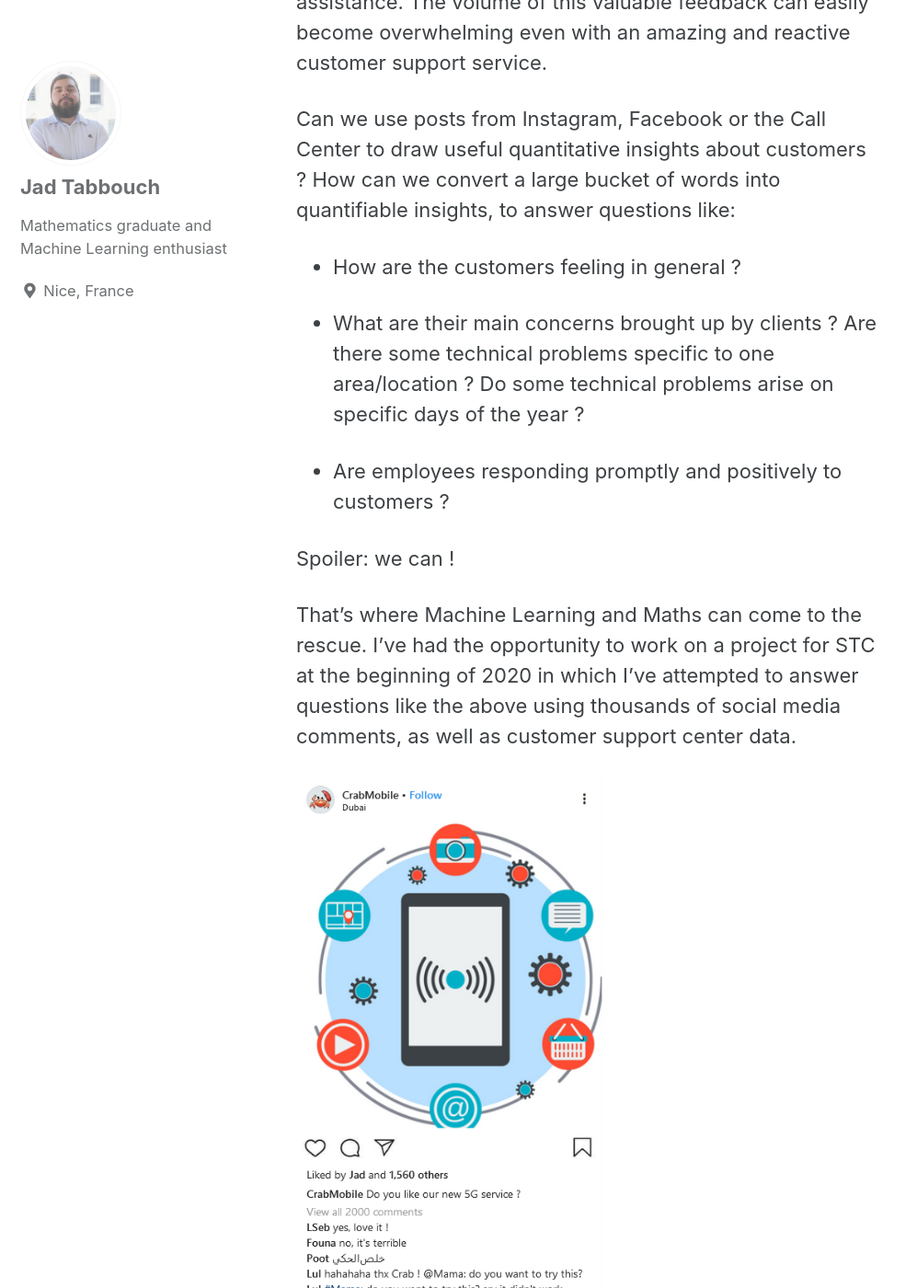
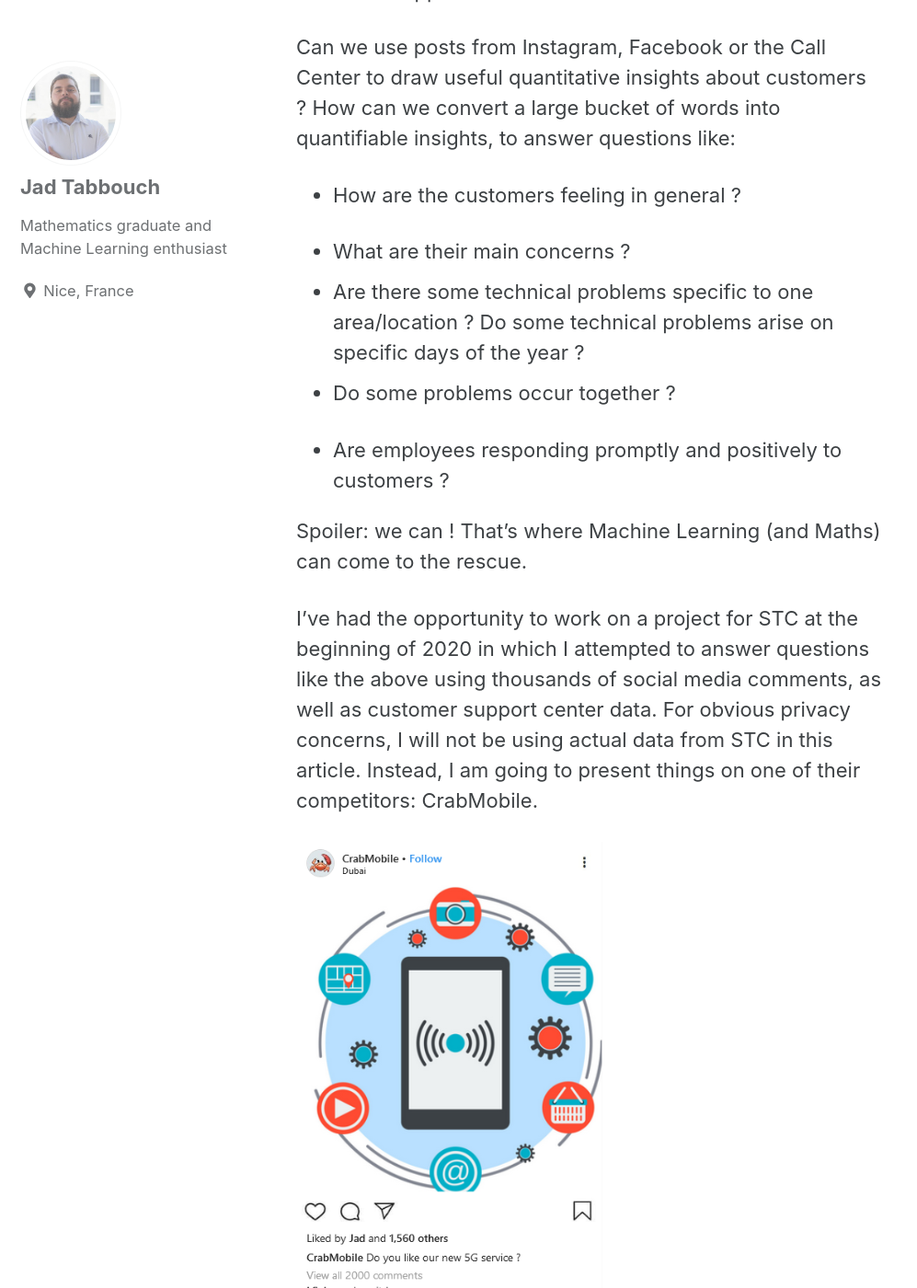
Before and after one commit to jad-tab/jad-tab.github.io, a Jekyll site: the page built from _posts/2020-04-06-NLP.md, in a window 1280 px wide and 1400 px high, scrolled down 869 px. Shown: the whole window at 92% size, without its empty margins (0-997 px from the left). Built offline with Jekyll 4.4.1, drawn with Linux system fonts in a browser that asks for light colours; cached includes are drawn as plain includes.

Commit message:
Update 2020-04-06-NLP.md

```diff
--- a/_posts/2020-04-06-NLP.md
+++ b/_posts/2020-04-06-NLP.md
@@ -9,7 +9,7 @@
 ---
 
 
-![alt]({{ site.url }}{{ site.baseurl }}/stc/logo.PNG)
+![alt]({{ site.url }}{{ site.baseurl }}/stc/logostc.PNG)
 
 [STC (Saudi Telecom Company)](https://en.wikipedia.org/wiki/Saudi_Telecom_Company) is one of the  most prominent digital companies in the Middle East with millions of subscribers to their services.
 But how does STC keep so many subscribers happy ?
@@ -20,17 +20,19 @@
 
 * How are the customers feeling in general ?
 
-* What are their main concerns brought up by clients ? Are there some technical problems specific to one area/location ?  Do some technical problems arise on specific days of the year ?
+* What are their main concerns ?
+* Are there some technical problems specific to one area/location ?  Do some technical problems arise on specific days of the year ?
+* Do some problems occur together ?
 
 * Are employees responding promptly and positively to customers ?
 
 Spoiler: we can !
+That's where Machine Learning (and Maths) can come to the rescue.
 
-That's where Machine Learning and Maths can come to the rescue. I've had the opportunity to work on a project for STC at the beginning of 2020 in which I've attempted to answer questions like the above using thousands of social media comments, as well as customer support center data.
-
+I've had the opportunity to work on a project for STC at the beginning of 2020 in which I attempted to answer questions like the above using thousands of social media comments, as well as customer support center data.
+For obvious privacy concerns, I will not be using actual data from STC in this article. Instead, I am going to present things on one of their competitors: CrabMobile.
 
 ![alt]({{ site.url }}{{ site.baseurl }}/stc/insta.PNG)
-
 
 
 In this article, I would like to share some of the tools I used in that project to answer some interesting questions. For obvious privacy reasons however, I am going to use mock data and we will explore the methodology on a rival company's dataset: CrabMobile.
```
